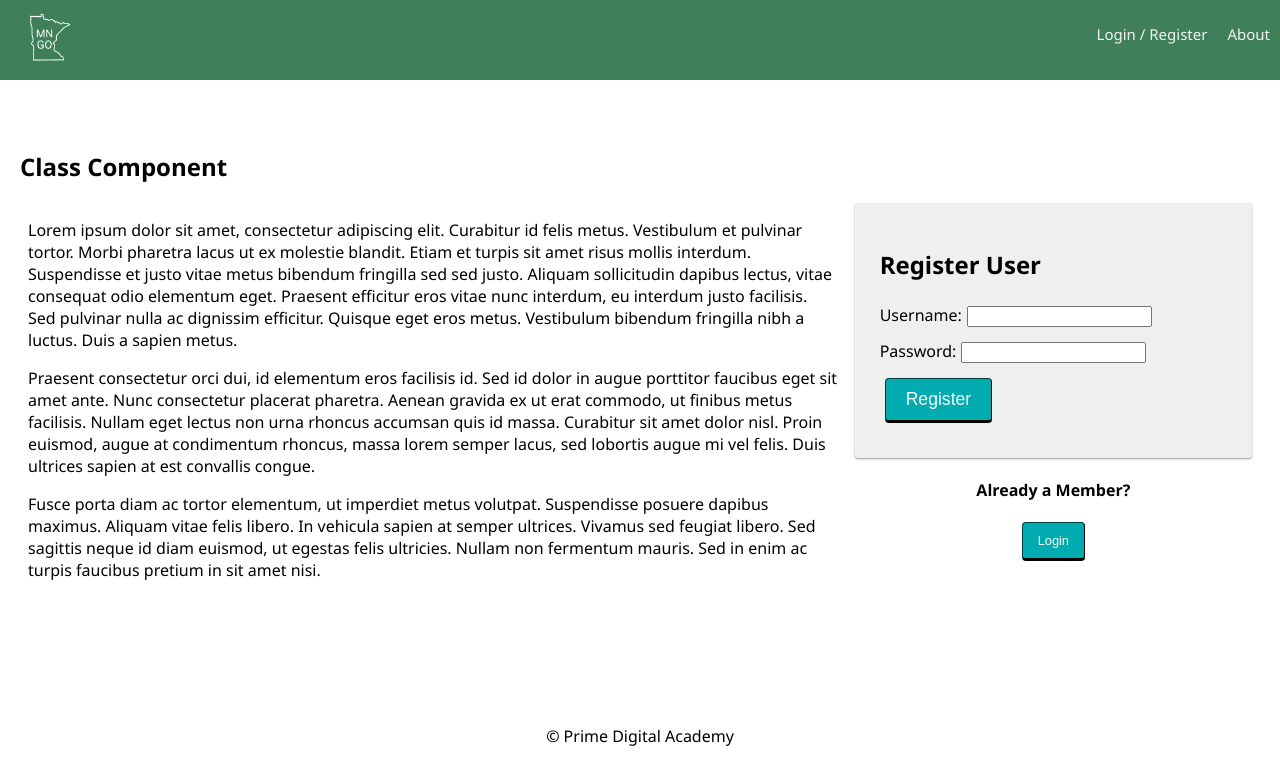
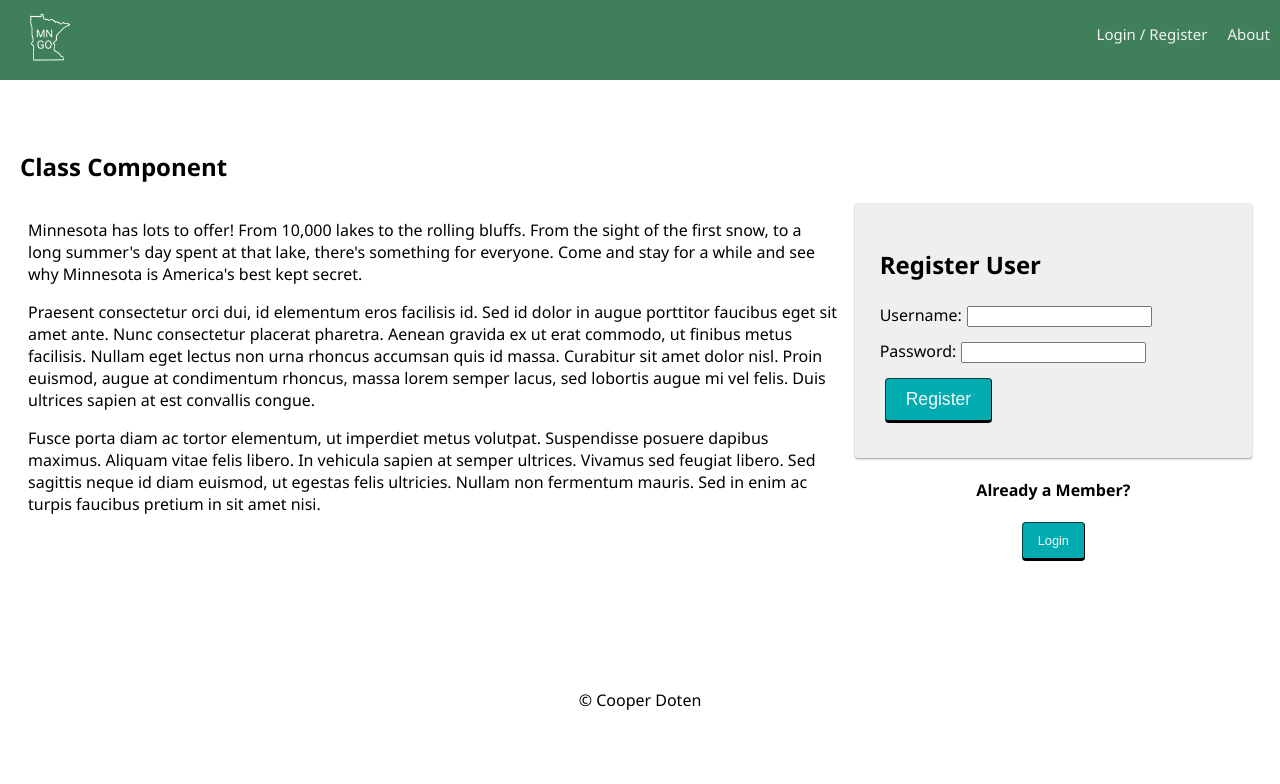
Before and after one commit to CooperDoten/MN-GO, a React (Create React App) app: page /user#/home in a window 1280 px wide. Shown: the top 784 px of the page. Built offline with nearby package versions, Linux system fonts and the light colour scheme; no server answers.

Commit message:
added StateParksList component to put all images in. Added some basic styling

```diff
--- a/src/components/Footer/Footer.js
+++ b/src/components/Footer/Footer.js
@@ -6,6 +6,6 @@ import './Footer.css';
 // It doesn't dispatch any redux actions or display any part of redux state
 // or even care what the redux state is, so it doesn't need 'connect()'
 
-const Footer = () => <footer>&copy; Prime Digital Academy</footer>;
+const Footer = () => <footer>&copy; Cooper Doten</footer>;
 
 export default Footer;
--- a/src/components/LandingPage/LandingPage.js
+++ b/src/components/LandingPage/LandingPage.js
@@ -24,15 +24,10 @@ class LandingPage extends Component {
         <div className="grid">
           <div className="grid-col grid-col_8">
             <p>
-              Lorem ipsum dolor sit amet, consectetur adipiscing elit. Curabitur
-              id felis metus. Vestibulum et pulvinar tortor. Morbi pharetra
-              lacus ut ex molestie blandit. Etiam et turpis sit amet risus
-              mollis interdum. Suspendisse et justo vitae metus bibendum
-              fringilla sed sed justo. Aliquam sollicitudin dapibus lectus,
-              vitae consequat odio elementum eget. Praesent efficitur eros vitae
-              nunc interdum, eu interdum justo facilisis. Sed pulvinar nulla ac
-              dignissim efficitur. Quisque eget eros metus. Vestibulum bibendum
-              fringilla nibh a luctus. Duis a sapien metus.
+              Minnesota has lots to offer! From 10,000 lakes to the rolling bluffs. From
+              the sight of the first snow, to a long summer's day spent at that lake,
+              there's something for everyone. Come and stay for a while and see why Minnesota
+              is America's best kept secret.
             </p>
 
             <p>
--- /dev/null
+++ b/src/components/StateParksList/StateParksList.css
@@ -0,0 +1,6 @@
+
+.park-photo{
+    height: 200px;
+    width: 300px;
+    margin: 10px;
+}
--- /dev/null
+++ b/src/components/StateParksList/StateParksList.js
@@ -0,0 +1,20 @@
+import React, { Component } from 'react';
+import { connect } from 'react-redux';
+import mapStoreToProps from '../../redux/mapStoreToProps';
+import './StateParksList.css';
+
+class StateParksList extends Component {
+  state = {
+    heading: 'Class Component',
+  };
+
+  render() {
+    return (
+      <div className="park-photoDiv">
+         <img className="park-photo" src={this.props.park.photo}/>
+      </div>
+    );
+  }
+}
+
+export default connect(mapStoreToProps)(StateParksList);
--- /dev/null
+++ b/src/components/UserPage/UserPage.css
@@ -0,0 +1,8 @@
+.displayGallery{
+    display: flex;
+    flex-wrap: wrap;
+    justify-content: center;
+    height: 100%;
+    width: 90%;
+    overflow: auto;
+}
--- a/src/components/UserPage/UserPage.js
+++ b/src/components/UserPage/UserPage.js
@@ -2,7 +2,8 @@ import React, { Component } from 'react';
 import { connect } from 'react-redux';
 import LogOutButton from '../LogOutButton/LogOutButton';
 import mapStoreToProps from '../../redux/mapStoreToProps';
-
+import StateParksList from '../StateParksList/StateParksList';
+import './UserPage.css';
 class UserPage extends Component {
   componentDidMount() {
     console.log(`in component did mount`)
@@ -17,9 +18,9 @@ class UserPage extends Component {
         <h1 id="welcome">Welcome, {this.props.store.user.username}!</h1>
         <p>Your ID is: {this.props.store.user.id}</p>
         <LogOutButton className="log-in" />
-        <div>
+        <div className="displayGallery">
           {this.props.store.parks.map(park =>
-            <img key={park.id} src={park.photo}/>)}
+            <StateParksList key={park.id} park={park}/>)}
         </div>
       </div>
     );
```
